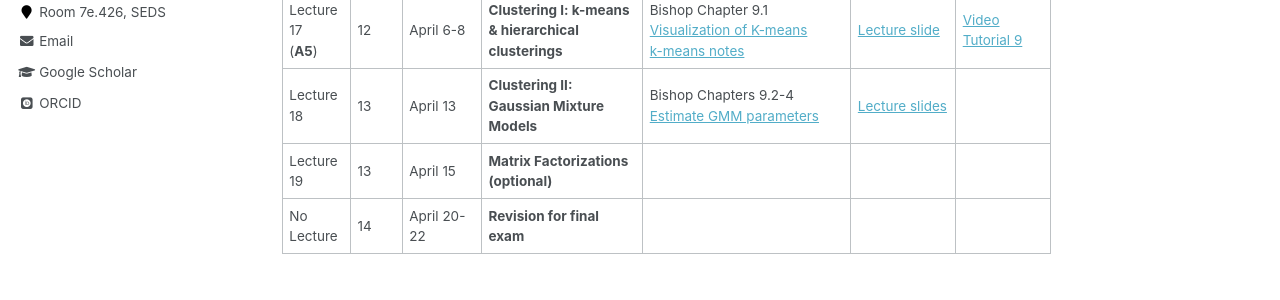
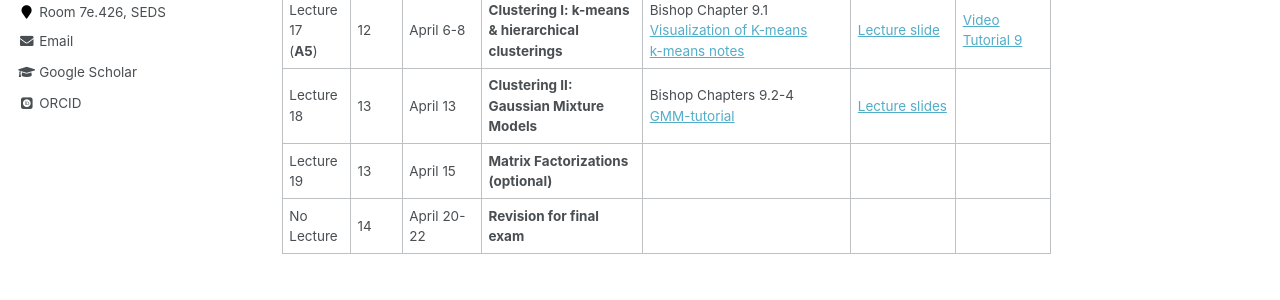
Before and after one commit to tunguyen87/seds-ml, a Jekyll site: the page built from _pages/Lecture.md, in a window 1280 px wide and 900 px high, scrolled down 1552 px. Shown: the part 444-744 px from the top of the window. Built offline with Jekyll 4.4.1, drawn with Linux system fonts in a browser that asks for light colours; some web fonts are replaced.

Commit message:
Update Lecture.md

```diff
--- a/_pages/Lecture.md
+++ b/_pages/Lecture.md
@@ -38,6 +38,6 @@ Last day of classes: April 23
 | Lecture 15   |   11  |March 30 |    **Training Neural Network - part II**                  |          | [Lecture slide](https://drive.google.com/file/d/1xAIO6C2YtozibELAdrxthm1YkZ4J7DhG/view?usp=sharing)         | [Video](https://youtu.be/OhyIR174IPw) <br>[Tutorial 8](https://drive.google.com/file/d/1kXvlY0H4wHe80XfhAOzLuPEPciBdRhLi/view?usp=sharing)         |
 | Lecture 16   |   11  |April 1  |    **Principal Components Analysis**   | Bishop Chapters 12.1, 12.3 <br>  [kernel PCA](https://drive.google.com/file/d/1-61CrswoeT-RFkKg1nFopRfkZTOE61EN/view?usp=sharing) <br> [PCA example](https://drive.google.com/file/d/16c094HG9KT0_1saOMht3HihoO_ObOQPx/view?usp=sharing)  <br>[PCA-1](https://drive.google.com/file/d/1G4xVRmwGSNTXxIDcoM7Bn47EK_9QJkt6/view?usp=sharing) & [PCA-2](https://drive.google.com/file/d/1NxpzJf2WIELADuDyDO3Qzg2xQvHpGhaX/view?usp=sharing) notes     |  [Lecture slide](https://drive.google.com/file/d/1vh3V8gvUFutozA9p4jZQK_VunUKCDl83/view?usp=sharing)        |  [Video](https://youtu.be/ggoePgQZOKo) |
 | Lecture 17<br>(**A5**)   |   12   |April 6-8  |   **Clustering I: k-means & hierarchical clusterings**   |  Bishop Chapter 9.1 <br>[Visualization of K-means](https://www.naftaliharris.com/blog/visualizing-k-means-clustering/) <br>[k-means notes](https://drive.google.com/file/d/1_IuuIM7sRi_vAYB1TZz_R3l5kkm0FjDv/view?usp=sharing) | [Lecture slide](https://drive.google.com/file/d/1F32hutMbojal7pxgXQxd3seh-ZZy0njj/view?usp=sharing)        |   [Video](https://youtu.be/1PLl9b8wMEU) <br> [Tutorial 9](https://drive.google.com/file/d/1jTpt43yv9u9s07IUDXPtTUw9zNz5YObw/view?usp=sharing)     |
-| Lecture 18   |   13   |April 13    |   **Clustering II: Gaussian Mixture Models**      | Bishop Chapters 9.2-4  <br>[Estimate GMM parameters](https://drive.google.com/file/d/15BADDf5oyzRepGiEKiLI9zqftSmnJ0Ep/view?usp=sharing)     |  [Lecture slides](https://drive.google.com/file/d/1ftQipU-d-kZqpPfowER9iNMUj2fbcBje/view?usp=sharing)        |              |
+| Lecture 18   |   13   |April 13    |   **Clustering II: Gaussian Mixture Models**      | Bishop Chapters 9.2-4 <br>[GMM-tutorial](https://www.analyticsvidhya.com/blog/2019/10/gaussian-mixture-models-clustering/)       |  [Lecture slides](https://drive.google.com/file/d/1ftQipU-d-kZqpPfowER9iNMUj2fbcBje/view?usp=sharing)        |              |
 | Lecture 19   |   13   |April 15    |   **Matrix Factorizations (optional)**                    |                    |          |              |
 | No Lecture    |   14   |April 20-22    |  **Revision for final exam**                     |                    |          |              |
```
